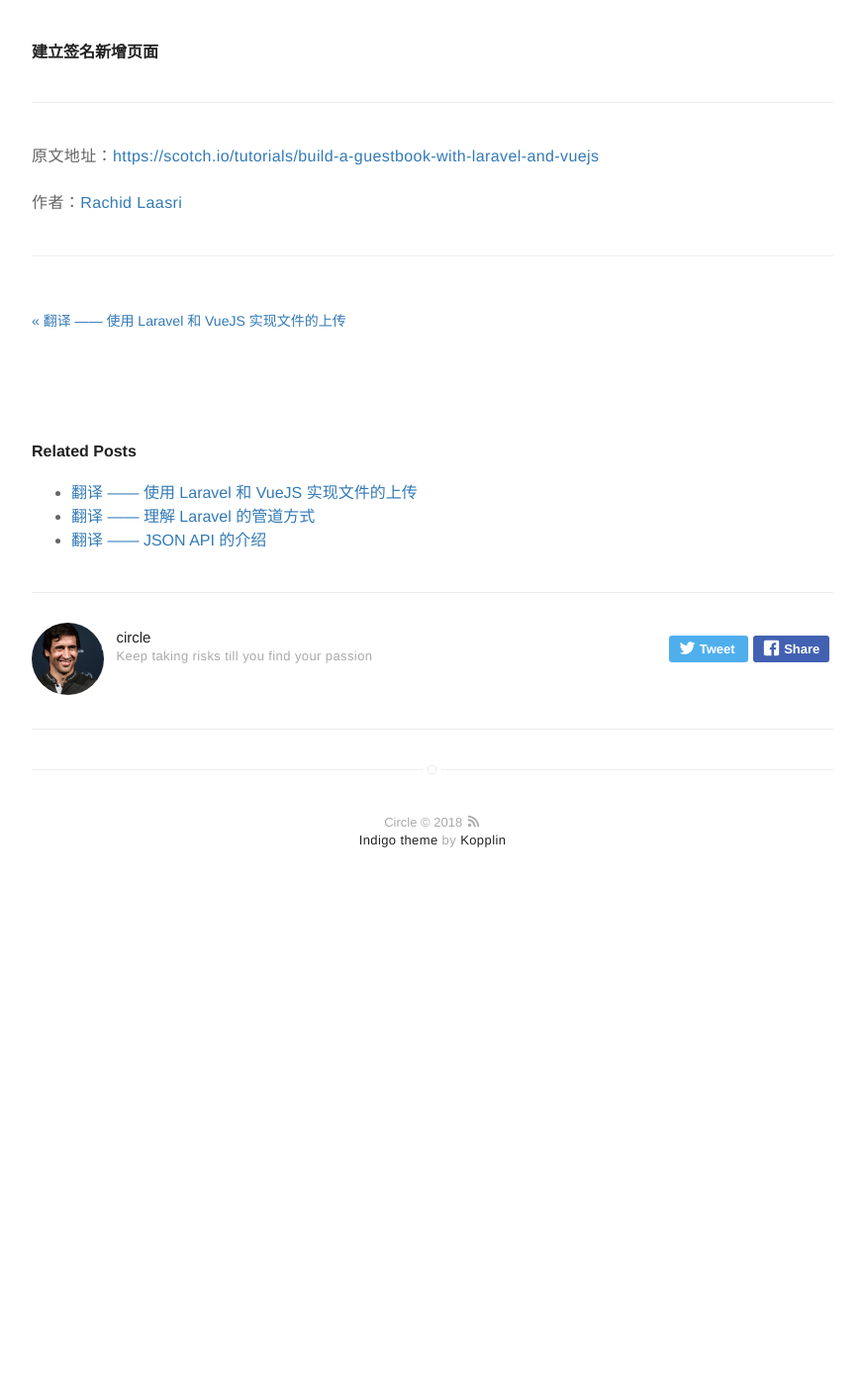
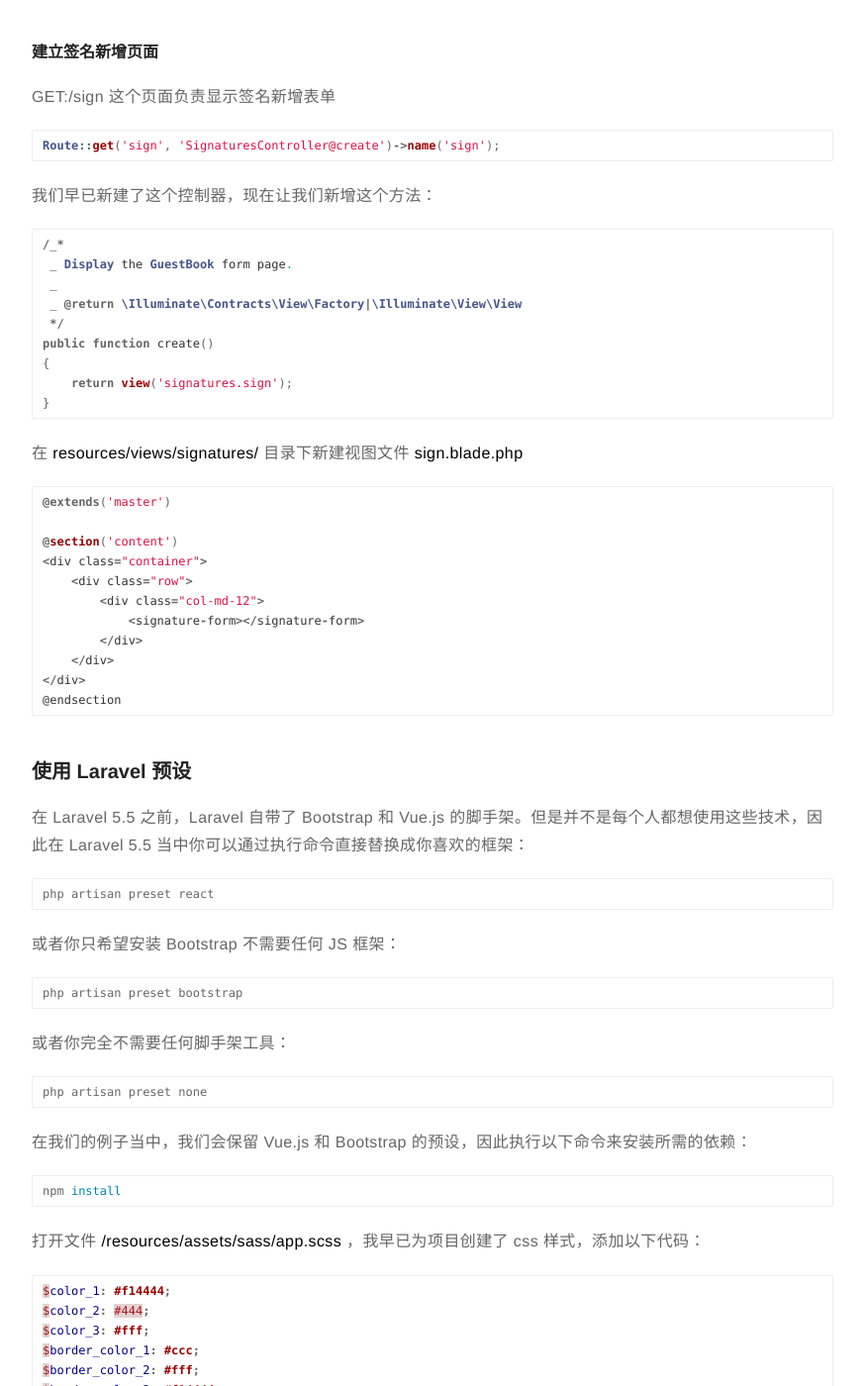
Before and after one commit to rust17/blog, a Jekyll site: the page built from _posts/2018-11-27-translation-Build-a-Guestbook-with-Laravel-and-Vue.js.markdown, in a window 1280 px wide and 1400 px high, scrolled down 10992 px. Shown: the whole window at 99% size, without its empty margins (203-1076 px from the left). Built offline with Jekyll 4.4.1, drawn with Linux system fonts in a browser that asks for light colours; comment, search, counter and statistics services are not loaded; before the commit the page ends 11912 px from its top, so only the background shows below that; some of the changed text lies outside the part shown.

Commit message:
update translation-Build-a-Guestbook-with-Laravel-and-Vue.js

````diff
--- a/_posts/2018-11-27-translation-Build-a-Guestbook-with-Laravel-and-Vue.js.markdown
+++ b/_posts/2018-11-27-translation-Build-a-Guestbook-with-Laravel-and-Vue.js.markdown
@@ -513,7 +513,197 @@
 
 #### 建立签名新增页面
 
+GET:/sign 这个页面负责显示签名新增表单
 
+```php
+Route::get('sign', 'SignaturesController@create')->name('sign');
+```
+
+我们早已新建了这个控制器，现在让我们新增这个方法：
+
+```php
+/_*
+ _ Display the GuestBook form page.
+ _
+ _ @return \Illuminate\Contracts\View\Factory|\Illuminate\View\View
+ */
+public function create()
+{
+    return view('signatures.sign');
+}
+```
+
+在 **resources/views/signatures/** 目录下新建视图文件 **sign.blade.php**
+
+```php
+@extends('master')
+
+@section('content')
+<div class="container">
+    <div class="row">
+        <div class="col-md-12">
+            <signature-form></signature-form>
+        </div>
+    </div>
+</div>
+@endsection
+```
+
+### 使用 Laravel 预设
+
+在 Laravel 5.5 之前，Laravel 自带了 Bootstrap 和 Vue.js 的脚手架。但是并不是每个人都想使用这些技术，因此在 Laravel 5.5 当中你可以通过执行命令直接替换成你喜欢的框架：
+
+```shell
+php artisan preset react
+```
+
+或者你只希望安装 Bootstrap 不需要任何 JS 框架：
+
+```shell
+php artisan preset bootstrap
+```
+
+或者你完全不需要任何脚手架工具：
+
+```shell
+php artisan preset none
+```
+
+在我们的例子当中，我们会保留 Vue.js 和 Bootstrap 的预设，因此执行以下命令来安装所需的依赖：
+
+```shell
+npm install
+```
+
+打开文件 **/resources/assets/sass/app.scss** ，我早已为项目创建了 css 样式，添加以下代码：
+
+```css
+$color_1: #f14444;
+$color_2: #444;
+$color_3: #fff;
+$border_color_1: #ccc;
+$border_color_2: #fff;
+$border_color_3: #f14444;
+
+nav.navbar-findcond {
+  background: #fff;
+  border-color: $border_color_1;
+  box-shadow: 0 0 2px 0 #ccc;
+  a {
+    color: $color_1;
+  }
+  ul.navbar-nav {
+    a {
+      color: $color_1;
+      border-style: solid;
+      border-width: 0 0 2px 0;
+      border-color: $border_color_2;
+      &:hover {
+        background: #fff;
+        border-color: $border_color_3;
+      }
+      &:visited {
+        background: #fff;
+      }
+      &:focus {
+        background: #fff;
+      }
+      &:active {
+        background: #fff;
+      }
+    }
+  }
+  ul.dropdown-menu {
+    >li {
+      >a {
+        color: $color_2;
+        &:hover {
+          background: #f14444;
+          color: $color_3;
+        }
+      }
+    }
+  }
+}
+button[type="submit"] {
+  border-radius: 2px;
+  color: $color_3;
+  background: #e74c3c;
+  padding: 10px;
+  font-size: 13px;
+  text-transform: uppercase;
+  margin: 0;
+  font-weight: 400;
+  text-align: center;
+  border: none;
+  cursor: pointer;
+  width: 10%;
+  transition: background .5s;
+  &:hover {
+    background: #2f3c4e;
+  }
+}
+```
+
+执行以下命令编译：
+
+```shell
+npm run dev
+```
+
+### Vue.js 组件
+
+到此，在运行我们的应用之前还需要新建我们提到过的两个组件：
+
+```html
+<signatures></signatures> <!-- In index.blade.php -->
+<signature-form></signature-form> <!-- In sign.blade.php -->
+```
+
+在 **/resources/assets/components/js/** 目录下新建以下文件
+
+* Signatures.vue
+
+```js
+<template>
+    <div>
+        // Our HTML template
+    </div>
+</template>
+
+<script>
+    export default {
+        // Our Javascript logic
+    }
+</script>
+```
+
+* SignatureForm.vue
+
+```js
+<template>
+    <div>
+        // Our HTML template
+    </div>
+</template>
+
+<script>
+    export default {
+        // Our Javascript logic
+    }
+</script>
+```
+
+再将组件注册好之后（就在我们创建 Vue 实例之前），我们的应用就能使用它们了。打开 **/resources/assets/app.js**
+
+```js
+Vue.component('signatures', require('./components/Signatures.vue'));
+Vue.component('signature-form', require('./components/SignatureForm.vue'));
+
+const app = new Vue({
+    el: '#app'
+});
+```
 
 
 ---
````
